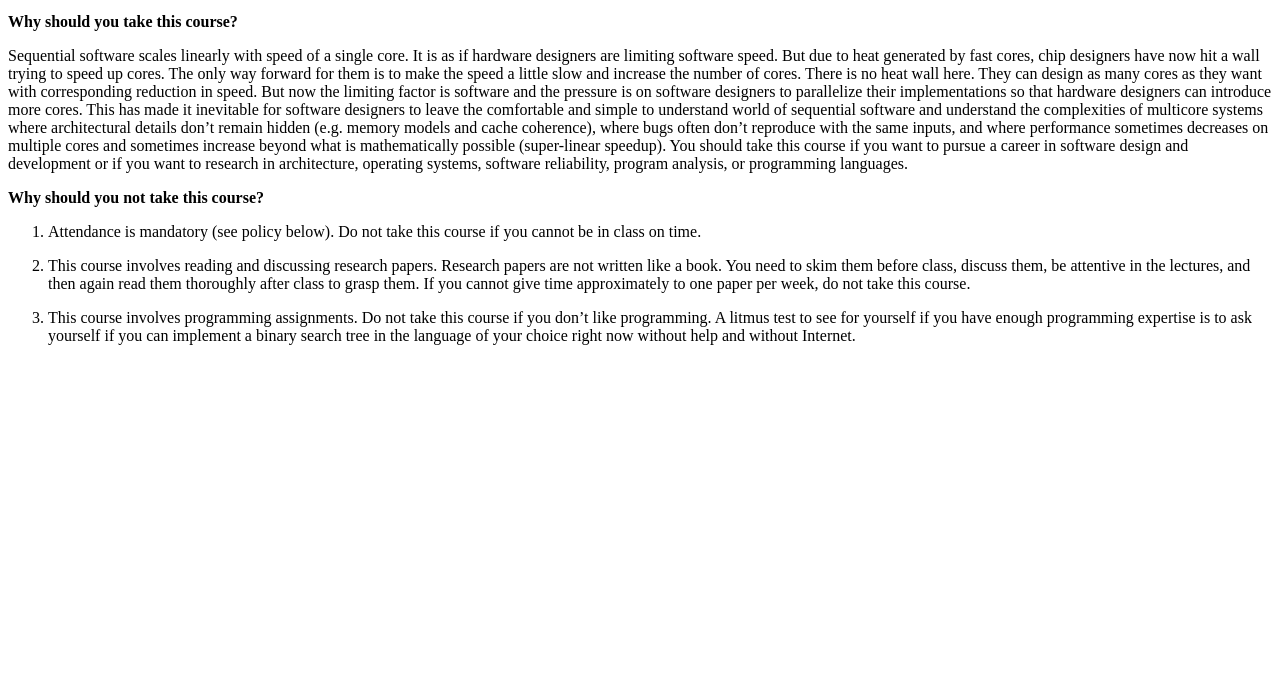
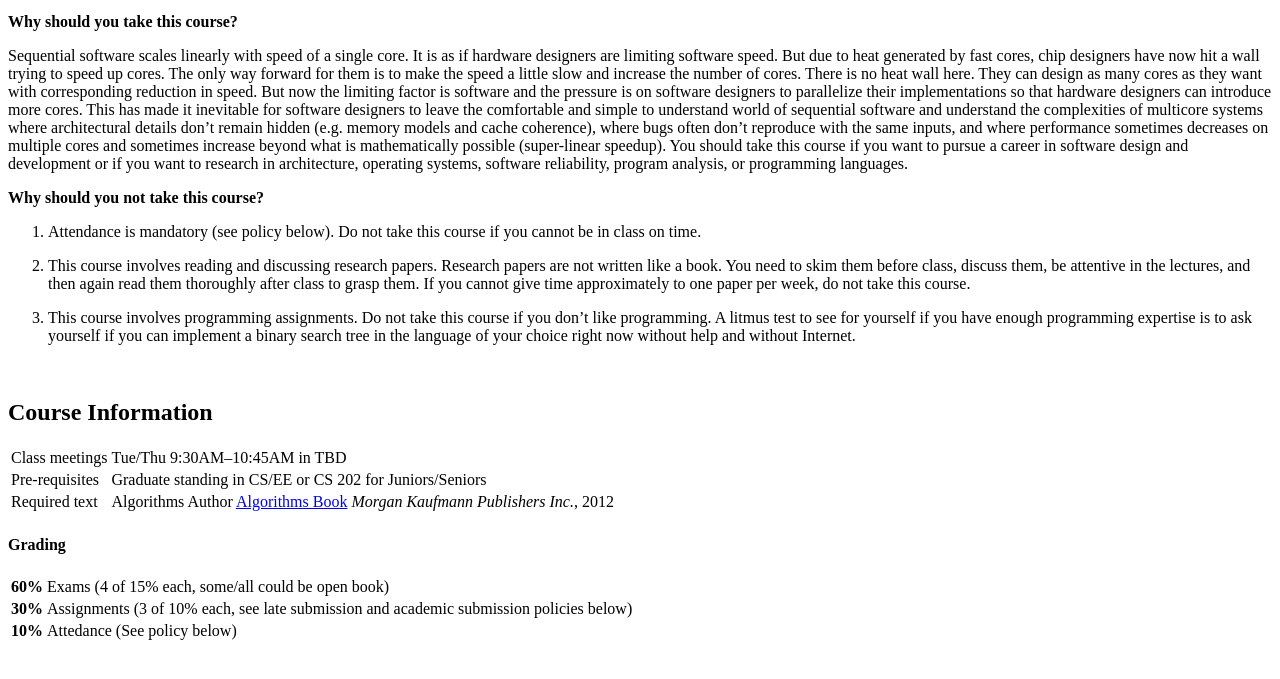
Before and after one commit to ITUAlgo/ITUAlgo.github.io, a plain HTML site: page index.html in a window 1280 px wide. Shown: the part 105-784 px from the top of the page. Drawn offline with Linux system fonts and the light colour scheme.

```diff
--- a/index.html
+++ b/index.html
@@ -21,3 +21,54 @@
 	</ol>
 	<br>
 </div>
+
+<h2>Course Information</h2>
+<div class="row"><table class="table"><tbody>
+	<tr>
+		<td class="text-nowrap">
+			Class meetings</td>
+			<td>
+				<p>Tue/Thu 9:30AM–10:45AM in TBD
+				</p>
+			</td>
+		</tr>
+		<tr>
+			<td>
+				Pre-requisites
+			</td>
+			<td>
+				<p>Graduate standing in CS/EE or CS 202 for Juniors/Seniors
+				</p>
+			</td>
+		</tr>
+		<tr>
+			<td>
+				Required text
+			</td>
+			<td>
+				<p>Algorithms Author
+					<a href="http://www.google.com">Algorithms Book</a>
+					<em>Morgan Kaufmann Publishers Inc.</em>, 2012
+				</p>
+			</td>
+		</tr>
+	</tbody>
+</table></div>
+<div class="col-md-4"><div class="alert alert-info">
+	<h4>Grading</h4><table class="table table-condensed">
+	<tbody>
+		<tr>
+			<td><strong>60%</strong></td>
+			<td>Exams (4 of 15% each, some/all could be open book)</td>
+		</tr>
+		<tr>
+			<td><strong>30%</strong></td><td>
+			Assignments (3 of 10% each, see late submission and academic submission policies below)</td>
+		</tr>
+		<tr>
+			<td><strong>10%</strong></td><td>Attedance (See policy below)</td>
+		</tr>
+	</tbody>
+</table></div>
+
+</div></div>
```
